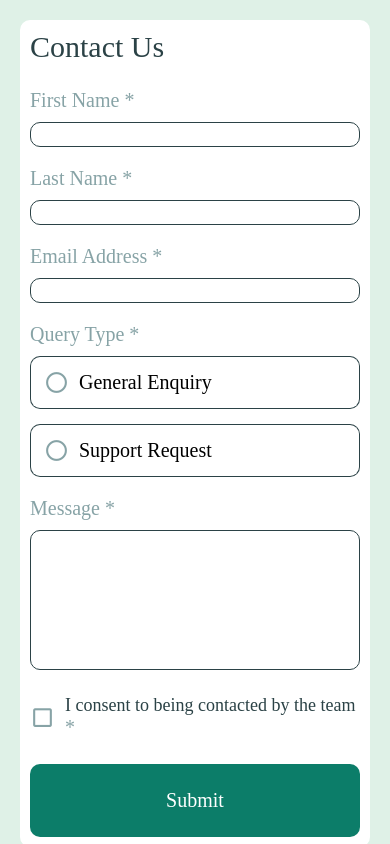
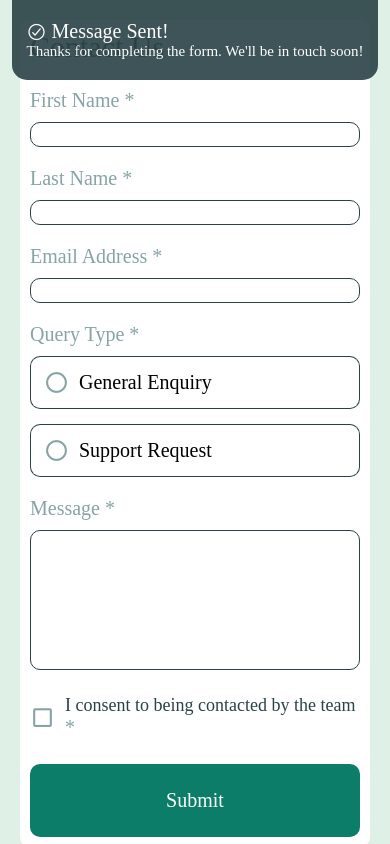
Before and after one commit to Mahamadou-Nouridine/react-native-contact-form, a React Native app: screen / in a window 390 px wide. Built offline with nearby package versions, Linux system fonts and the light colour scheme.

Commit message:
Add success modal

```diff
--- a/App.tsx
+++ b/App.tsx
@@ -23,6 +23,7 @@ import FormAction from './components/FormAction';
 import InputElement from './components/InputElement';
 import useTextRadioElement from './components/TextRadioElement';
 import useTextCheckElement from './components/TextCheckElement';
+import SuccessModal from './components/SuccessModal';
 
 function App(): React.JSX.Element {
   const isDarkMode = useColorScheme() === 'dark';
@@ -156,6 +157,7 @@ function App(): React.JSX.Element {
         barStyle={isDarkMode ? 'light-content' : 'dark-content'}
         // backgroundColor={backgroundStyle.backgroundColor}
       />
+      <SuccessModal />
       <ScrollView keyboardShouldPersistTaps="always">
         <View style={styles.formContainer}>
           <Text style={styles.title}>Contact Us</Text>
@@ -183,6 +185,7 @@ function App(): React.JSX.Element {
               validationError={errors.email.exist}
               emailPatern={errors.email.model}
               onChangeText={text => {
+                validateEmail();
                 handleChange('email', text);
               }}
               value={formData.email}
--- /dev/null
+++ b/components/SuccessModal.tsx
@@ -0,0 +1,70 @@
+import React from 'react';
+import {StyleSheet, Text, View} from 'react-native';
+import {colors} from '../constants/color';
+import Icon from 'react-native-vector-icons/Ionicons';
+
+const SuccessModal = () => {
+  return (
+    <View style={styles.modalContainer}>
+      <View style={styles.modal}>
+        <View style={styles.modalTitle}>
+          <Icon
+            style={styles.icon}
+            color={colors.neutral.white}
+            name="checkmark-circle-outline"
+          />
+          <Text style={styles.modalText}>Message Sent!</Text>
+        </View>
+        <Text style={styles.modalDescriptionText}>
+          Thanks for completing the form. We'll be in touch soon!
+        </Text>
+      </View>
+    </View>
+  );
+};
+
+export default SuccessModal;
+
+const styles = StyleSheet.create({
+  modalContainer: {
+    position: 'absolute',
+    zIndex: 10,
+    top: 0,
+    left: 0,
+    right: 0,
+    // backgroundColor: 'red',
+    flex: 1,
+    justifyContent: 'center',
+    alignItems: 'center',
+    // transform: [{translateX: 50}],
+  },
+
+  modal: {
+    backgroundColor: colors.neutral.grey900,
+    opacity: 0.9,
+    paddingHorizontal: 15,
+    paddingVertical: 20,
+    borderBottomLeftRadius: 15,
+    borderBottomRightRadius: 15,
+  },
+  modalText: {
+    color: colors.neutral.white,
+    fontSize: 20,
+    fontFamily: 'Karla-Bold',
+  },
+  modalTitle: {
+    flexDirection: 'row',
+    gap: 5,
+    alignItems: 'center',
+  },
+  icon: {
+    fontSize: 20,
+    fontFamily: 'Karla-Bold',
+    fontWeight: 900,
+  },
+  modalDescriptionText: {
+    color: colors.neutral.white,
+    fontSize: 15,
+    fontFamily: 'Karla-Bold',
+  },
+});
```
